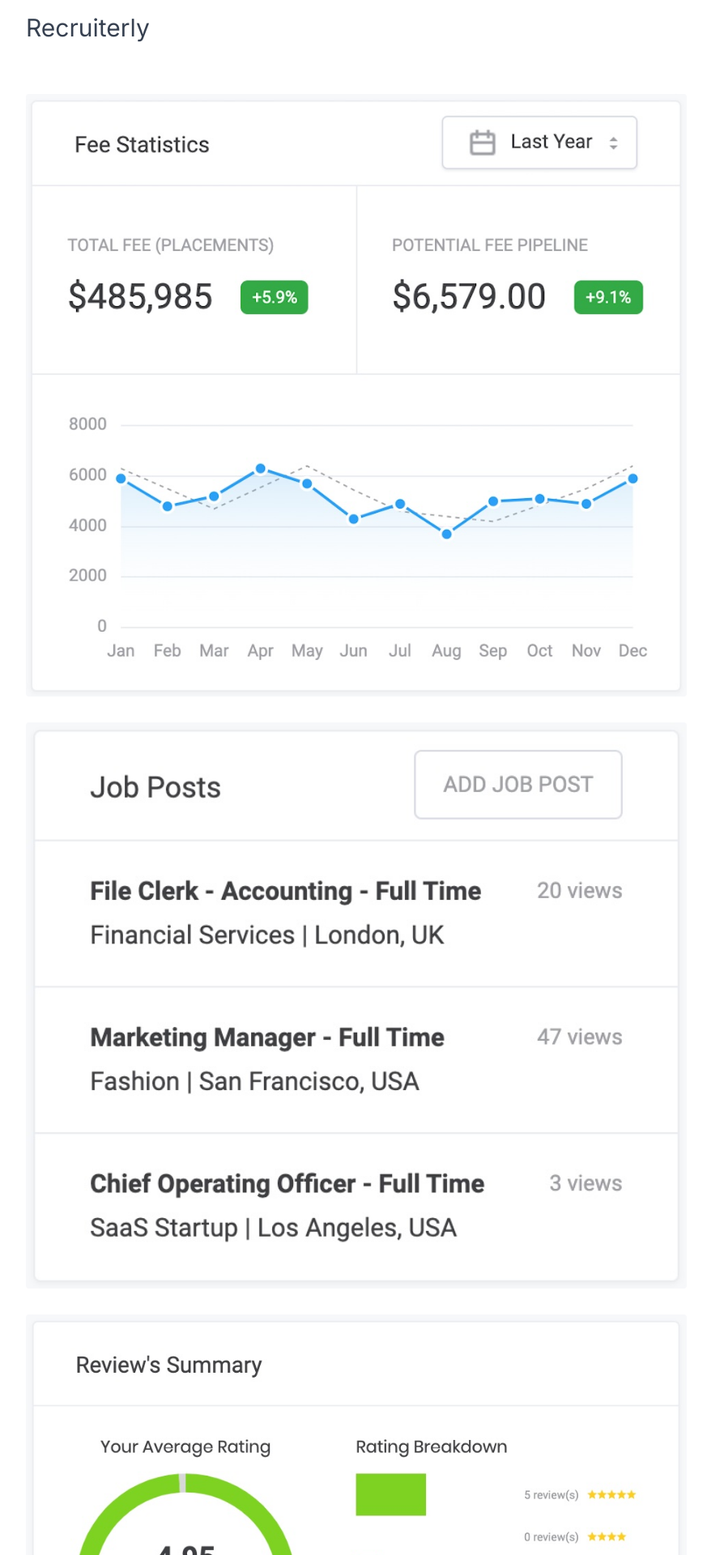
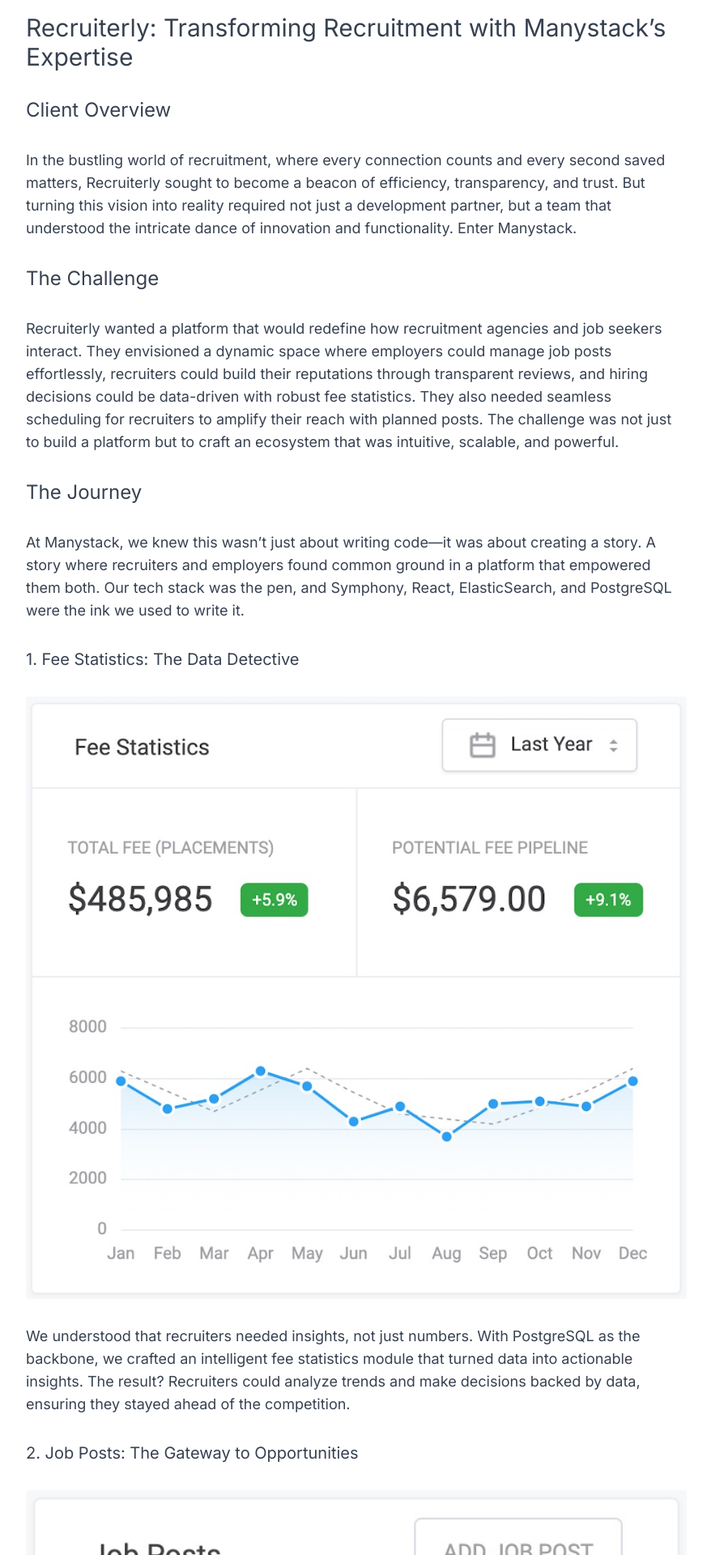
Before and after one commit to manystack/manystack.com, a Next.js app: page /projects/recruiterly in a window 1280 px wide. Shown: the part 140-2060 px from the top of the page at 81% size, without its empty margins (200-1073 px from the left). Built offline with nearby package versions, Linux system fonts and the light colour scheme.

Commit message:
Add text for Recruiterly

```diff
--- a/app/projects/recruiterly/page.tsx
+++ b/app/projects/recruiterly/page.tsx
@@ -4,14 +4,73 @@ import ProjectIllustration from "@/app/components/ProjectIllustration";
 const Diobox = () => {
   return (
     <div className="container flex flex-col gap-8 text-gray-700">
-      <h1 className="text-3xl">Recruiterly</h1>
+      <h1 className="text-3xl">Recruiterly: Transforming Recruitment with Manystack’s Expertise</h1>
       <section className="flex flex-col gap-8">
+        <h2 className="text-2xl">Client Overview</h2>
+        <p className="text-lg">
+          In the bustling world of recruitment, where every connection counts and every second saved matters, Recruiterly sought to become a beacon of efficiency, transparency, and trust. But turning this vision into reality required not just a development partner, but a team that understood the intricate dance of innovation and functionality. Enter Manystack.
+        </p>
+      </section>
+      <section className="flex flex-col gap-8">
+        <h2 className="text-2xl">The Challenge</h2>
+        <p className="text-lg">
+          Recruiterly wanted a platform that would redefine how recruitment agencies and job seekers interact. They envisioned a dynamic space where employers could manage job posts effortlessly, recruiters could build their reputations through transparent reviews, and hiring decisions could be data-driven with robust fee statistics. They also needed seamless scheduling for recruiters to amplify their reach with planned posts. The challenge was not just to build a platform but to craft an ecosystem that was intuitive, scalable, and powerful.
+        </p>
+      </section>
+      <section className="flex flex-col gap-8">
+        <h2 className="text-2xl">The Journey</h2>
+        <p className="text-lg">
+          At Manystack, we knew this wasn’t just about writing code—it was about creating a story. A story where recruiters and employers found common ground in a platform that empowered them both. Our tech stack was the pen, and Symphony, React, ElasticSearch, and PostgreSQL were the ink we used to write it.
+        </p>
         <div>
+          <h3 className="text-xl">1. Fee Statistics: The Data Detective</h3>
           <ProjectIllustration src="/illustrations/recruiterly/fee-statistics.jpg" title="Drag-and-Drop Guest Seating" />
+          <p className="text-lg">
+            We understood that recruiters needed insights, not just numbers. With PostgreSQL as the backbone, we crafted an intelligent fee statistics module that turned data into actionable insights. The result? Recruiters could analyze trends and make decisions backed by data, ensuring they stayed ahead of the competition.
+          </p>
+        </div>
+        <div>
+          <h3 className="text-xl">2. Job Posts: The Gateway to Opportunities</h3>
           <ProjectIllustration src="/illustrations/recruiterly/job-posts.jpg" title="Job Posts" />
-          <ProjectIllustration src="/illustrations/recruiterly/reviews-summary.jpg" title="Reviews Summary" />
+          <p className="text-lg">
+            Job postings were more than listings; they were the first handshake between recruiters and candidates. With React and ElasticSearch, we brought speed and precision to the forefront. Recruiters could create, edit, and manage job posts in a flash, while ElasticSearch ensured they could find exactly what they were looking for—every time.
+          </p>
+        </div>
+        <div>
+          <h3 className="text-xl">3. Recruiter Reviews: Building Trust Through Transparency</h3>
           <ProjectIllustration src="/illustrations/recruiterly/scheduled-posts.jpg" title="Scheduled Posts" />
+          <p className="text-lg">
+            In the recruitment world, trust is currency. We built a reviews feature that allowed recruiters to showcase their strengths and employers to make informed choices. A robust system crafted with Symphony ensured reviews were authentic, detailed, and easy to navigate, giving every recruiter a fair chance to shine.
+          </p>
         </div>
+        <div>
+          <h3 className="text-xl">4. Scheduled Posts: Planning for Success</h3>
+          <ProjectIllustration src="/illustrations/recruiterly/scheduled-posts.jpg" title="Scheduled Posts" />
+          <p className="text-lg">
+            Time is a recruiter’s most valuable asset. The scheduled posts feature, powered by React’s dynamic front-end and PostgreSQL’s reliable data handling, allowed recruiters to plan their outreach in advance. Whether it was a job post or an update, the platform ensured the right message reached the right audience at the perfect moment.
+          </p>
+        </div>
+      </section>
+      <section className="flex flex-col gap-8">
+        <h2 className="text-2xl">The Technology Behind the Magic</h2>
+        <ul className="list-disc pl-5 text-lg">
+          <li><strong>Symphony:</strong> The backbone of our development, providing a structured and scalable framework.</li>
+          <li><strong>React:</strong> The dynamic, user-friendly face of the platform, ensuring a seamless user experience..</li>
+          <li><strong>ElasticSearch:</strong> Lightning-fast search capabilities that brought precision to every query.</li>
+          <li><strong>PostgreSQL:</strong> The reliable database that handled complex data with ease and ensured scalability.</li>
+        </ul>
+      </section>
+      <section className="flex flex-col gap-8">
+        <h2 className="text-2xl ">The Outcome</h2>
+        <p className="text-lg">
+          With Manystack’s expertise, Recruiterly transformed into more than just a platform—it became a bridge between recruiters and employers, built on trust, efficiency, and innovation. The four core features—Fee Statistics, Job Posts, Recruiter Reviews, and Scheduled Posts—worked in harmony to create an intuitive and powerful user experience.
+        </p>
+        <p className="text-lg">
+          As Recruiterly continues to grow, the story of their success is one we are proud to have co-authored. At Manystack, we don’t just build platforms; we build futures, one innovative feature at a time.
+        </p>
+        <p className="text-lg">
+          This is the story of Recruiterly, and we’re thrilled to have played a part in its narrative.
+        </p>
       </section>
     </div>
   )
```
